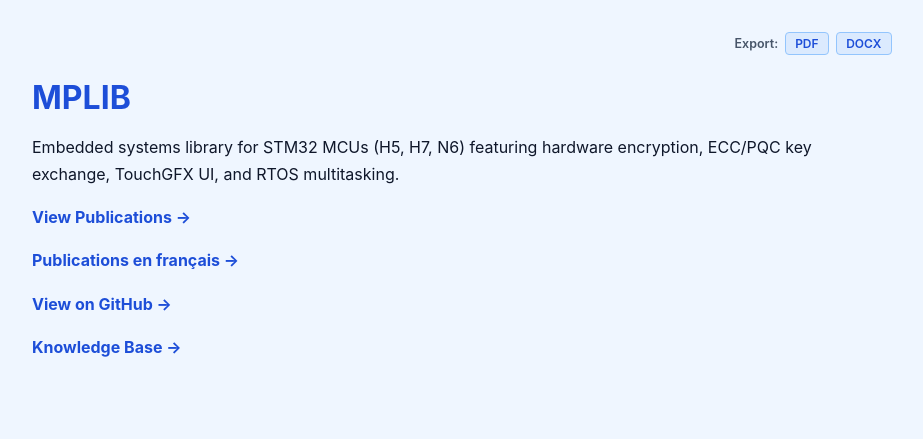
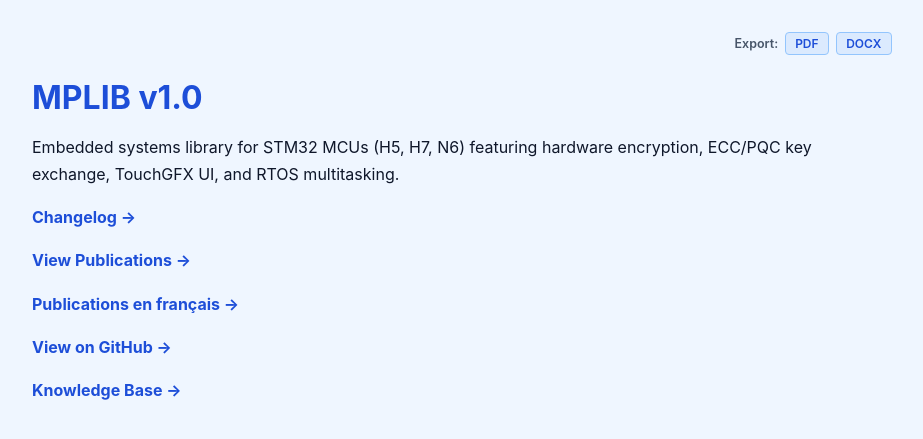
Before and after one commit to packetqc/MPLIB, a Jekyll site: the page built from docs/index.md, in a window 1280 px wide. Shown: the top 439 px of the page, without its empty margins (178-1101 px from the left). Built offline with Jekyll 4.4.1, drawn with Linux system fonts in a browser that asks for light colours.

Commit message:
feat: create MPLIB v1.0 release
Add VERSION file, CHANGELOG.md documenting all v1.0 features
(SAES/AES encryption, ECC/PQC key exchange, TouchGFX UI, RTOS
multitasking, SD card persistence, network services), and version
markers in README.md and docs landing page.

https://claude.ai/code/session_01KkDSJffQTUBE65ybe2nnXm

```diff
--- a/docs/index.md
+++ b/docs/index.md
@@ -5,9 +5,11 @@ description: "Embedded systems library for STM32 MCUs: hardware SAES/AES encrypt
 permalink: /
 ---
 
-# MPLIB
+# MPLIB v1.0
 
 Embedded systems library for STM32 MCUs (H5, H7, N6) featuring hardware encryption, ECC/PQC key exchange, TouchGFX UI, and RTOS multitasking.
+
+[**Changelog →**](https://github.com/packetqc/MPLIB/blob/main/CHANGELOG.md)
 
 [**View Publications →**]({{ '/publications/' | relative_url }})
 
```
Also changed, not shown: CHANGELOG.md (added), README.md, 1 other file.
